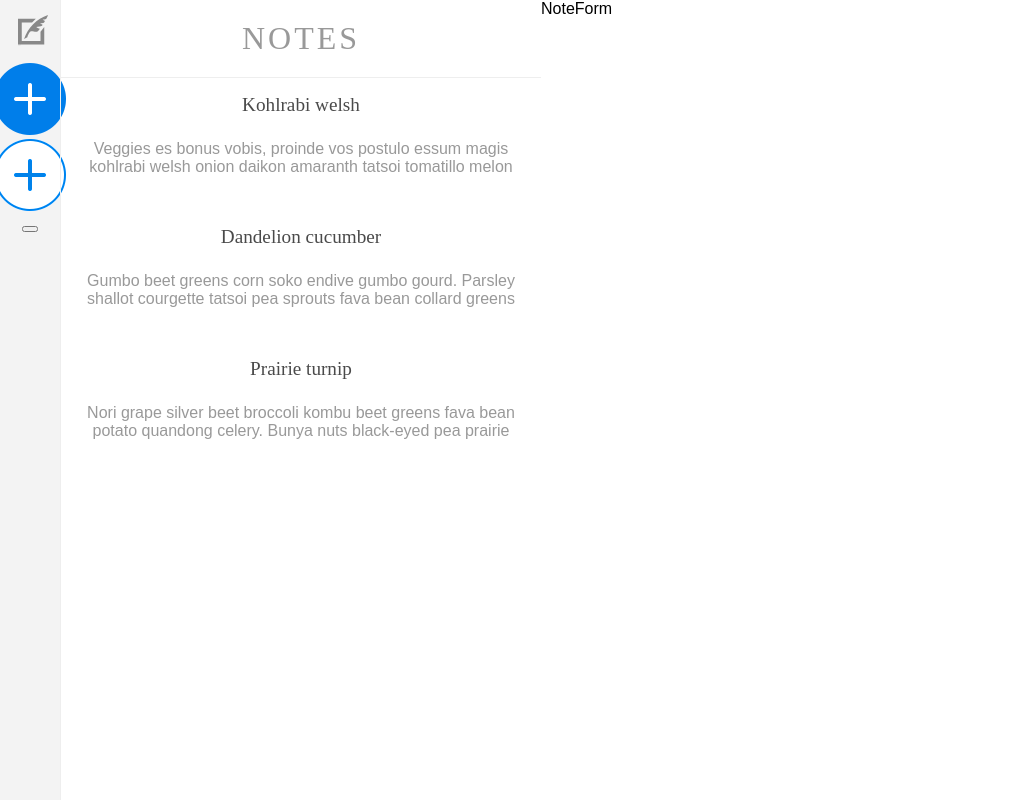
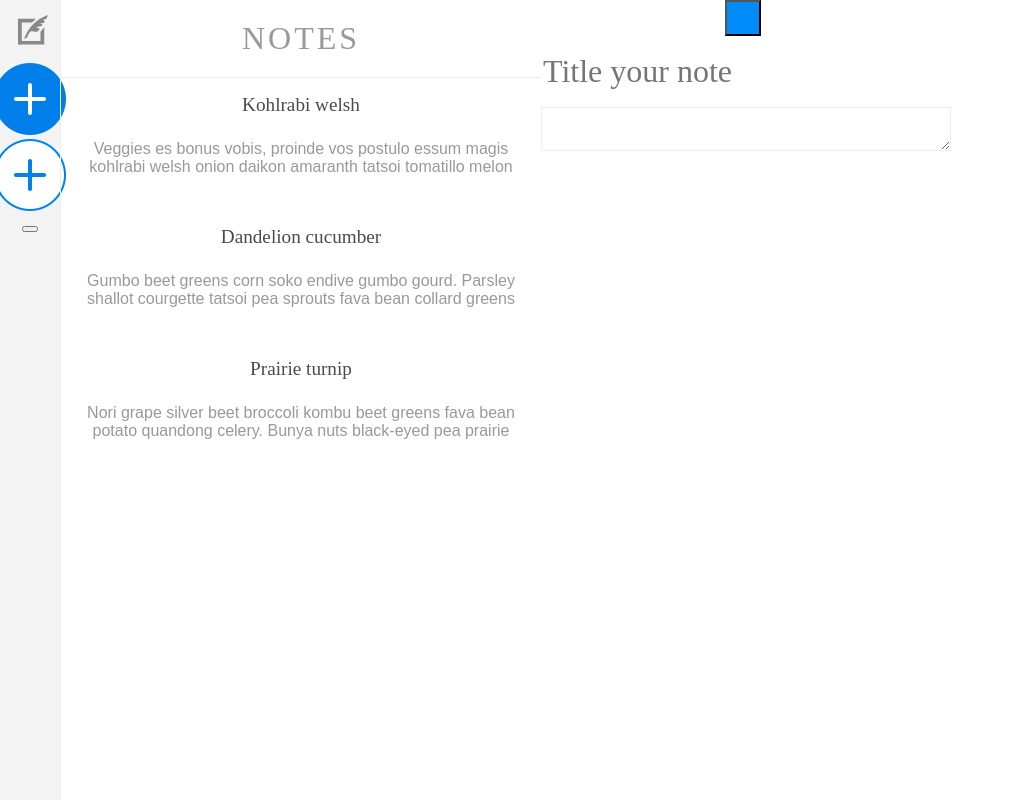
Before and after one commit to nettle10/noteherder, a React (Create React App) app: page / in a window 1280 px wide. Shown: the whole page, without its empty margins (0-1014 px from the left). Built offline with nearby package versions, Linux system fonts and the light colour scheme.

Commit message:
Jsx and style for NoteForm

```diff
--- a/src/NoteForm.js
+++ b/src/NoteForm.js
@@ -2,9 +2,70 @@ import React from "react"
 
 const NoteForm = () => {
     return(
-    <div className="NoteForm">
-        NoteForm
+        <div class="NoteForm">
+          <div class="form-actions">
+            <button type="button" style={styles.buttonSubmit}>
+              <i class="fa fa-trash-o"></i>
+            </button>
+          </div>
+          <form style={styles.form}>
+            <p>
+              <input
+                type="text"
+                name="title"
+                placeholder="Title your note"
+                style ={styles.input}
+              />
+            </p>
+
+            <textarea name="body" style={styles.textArea}></textarea>
+          </form>
         </div>
     )
 }
+
+const styles ={
+    main:{
+        flexGrow: '1',
+        padding: '0 3rem',
+    },
+    formActions:{
+        paddingTop: '1rem',
+        marginLeft: '2rem',
+        display:'ms-flexbox',
+        display:'flex',
+        alignContent:'center',
+    },
+    button:{
+        border: 'none',
+        background: 'none',
+        padding:'0',
+    },
+    buttonSubmit:{
+        backgroundColor:'#008bf8',
+        borderRadious:'4px',
+        color:'#fff',
+        fontSize:'1.4rem',
+        padding:'1rem',
+    },
+    form:{
+        margin:'0 auto',
+        maxWidth:'80rem',
+    },
+    input:{
+        border:'none',
+        fontSize:'200%',
+        fontFamily:'Fauna One',
+        color: '#008bf8',
+        fontWeight:'400',
+        width:'100%',
+        outline:'none',
+    },
+    textArea:{
+        borderColor: '#eee',
+        width:'100%',
+        height: 'calc(100vh-140px)',
+        fontSize:'1.3em',
+    }
+}
 export default NoteForm
```
